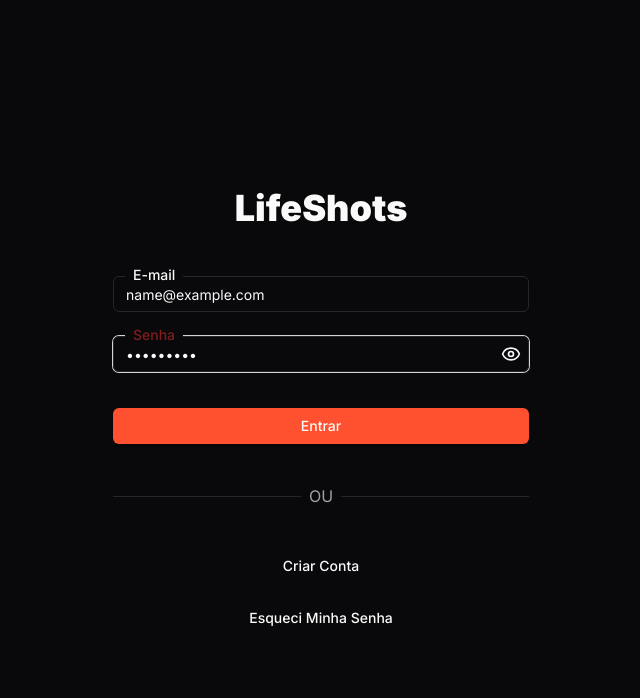
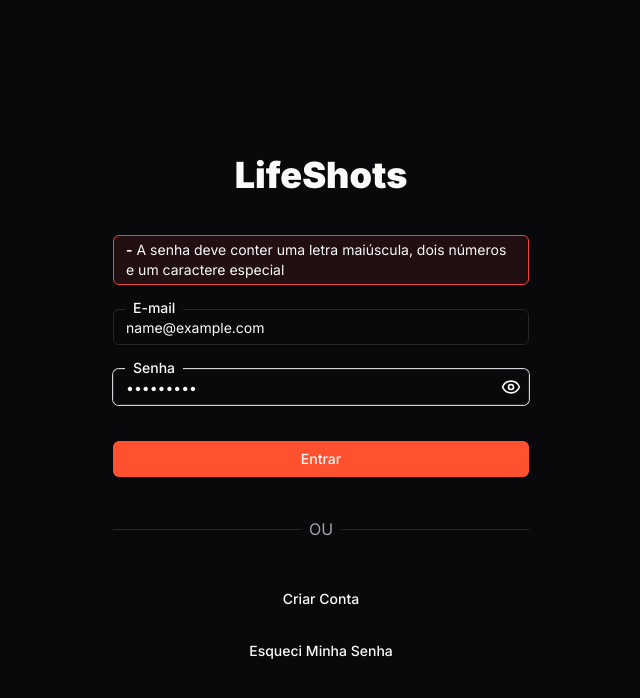
Before and after one commit to guisebastiao/lifeshots, a React (Vite) app: page /login in a window 1280 px wide. Both pictures are taken after typing "name@example.com", "Sample123" into the empty fields and a click on the button "Entrar". Shown: the top 698 px of the page, without its empty margins (319-959 px from the left). Built offline with nearby package versions, Linux system fonts and the light colour scheme.

Commit message:
adicionado as mensagens de erros

```diff
--- a/src/components/ui/form.jsx
+++ b/src/components/ui/form.jsx
@@ -61,12 +61,7 @@ const FormLabel = React.forwardRef(({ className, ...props }, ref) => {
   const { error, formItemId } = useFormField();
 
   return (
-    <Label
-      ref={ref}
-      className={cn(error && "text-destructive", className)}
-      htmlFor={formItemId}
-      {...props}
-    />
+    <Label ref={ref} className={className} htmlFor={formItemId} {...props} />
   );
 });
 FormLabel.displayName = "FormLabel";
--- a/src/pages/Login.jsx
+++ b/src/pages/Login.jsx
@@ -55,6 +55,19 @@ export const Login = () => {
           <h1 className="text-zinc-50 font-black text-4xl text-center py-6">
             LifeShots
           </h1>
+          {Object.keys(loginForm.formState.errors).length > 0 && (
+            <div className="border border-red-500 bg-red-transparent px-3 py-1 rounded-md">
+              <ul className="text-sm space-y-1">
+                {Object.values(loginForm.formState.errors)
+                  .map((error) => error.message)
+                  .map((error, index) => (
+                    <li key={index}>
+                      <strong>-</strong> {error}
+                    </li>
+                  ))}
+              </ul>
+            </div>
+          )}
           <FormField
             control={loginForm.control}
             name="email"
--- a/tailwind.config.js
+++ b/tailwind.config.js
@@ -22,6 +22,7 @@ export default {
           "linear-gradient(to bottom, rgba(0, 0, 0, 0.5), rgba(0, 0, 0, 0))",
       },
       colors: {
+        "red-transparent": "rgba(239, 68, 68, 0.1)",
         "primary-theme": "#FF512F",
         "secondary-theme": "#F09819",
         "primary-theme-hover": "#D1563E",
```
